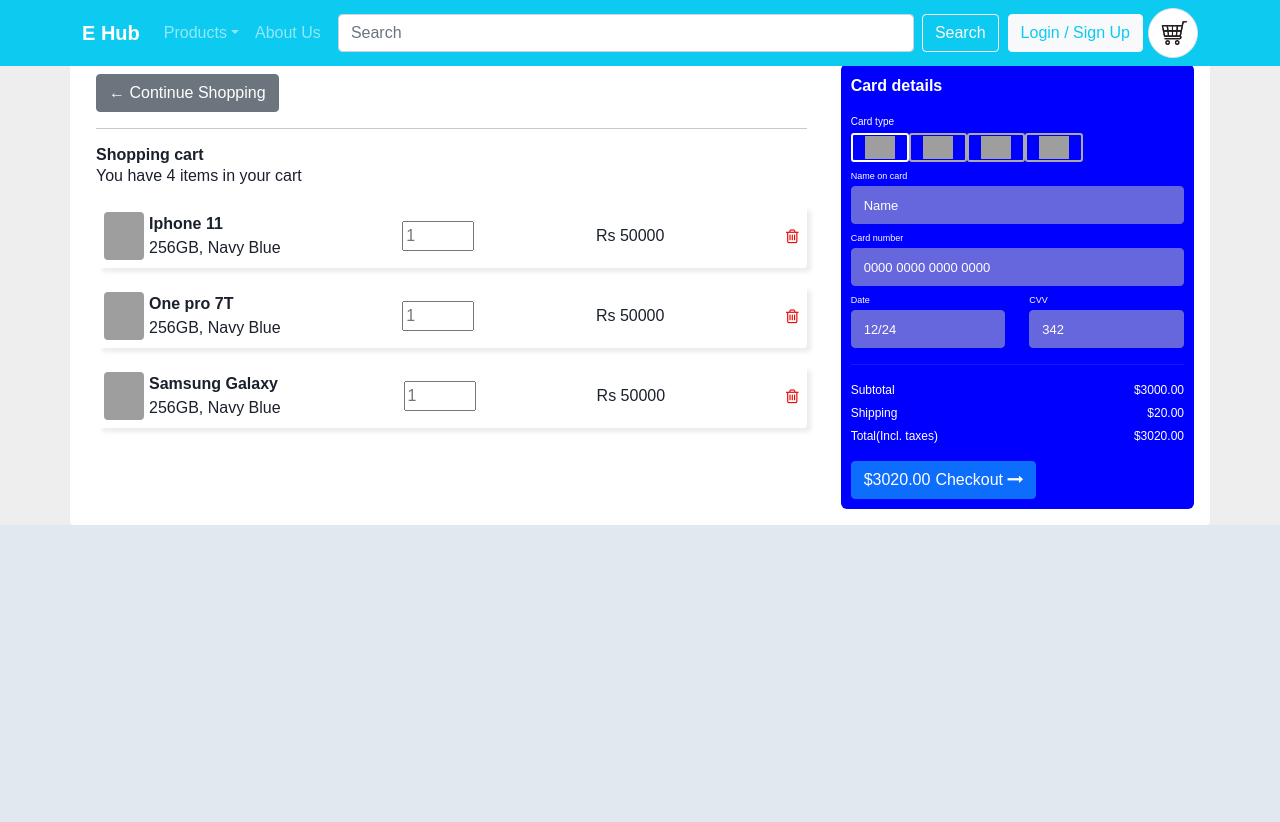
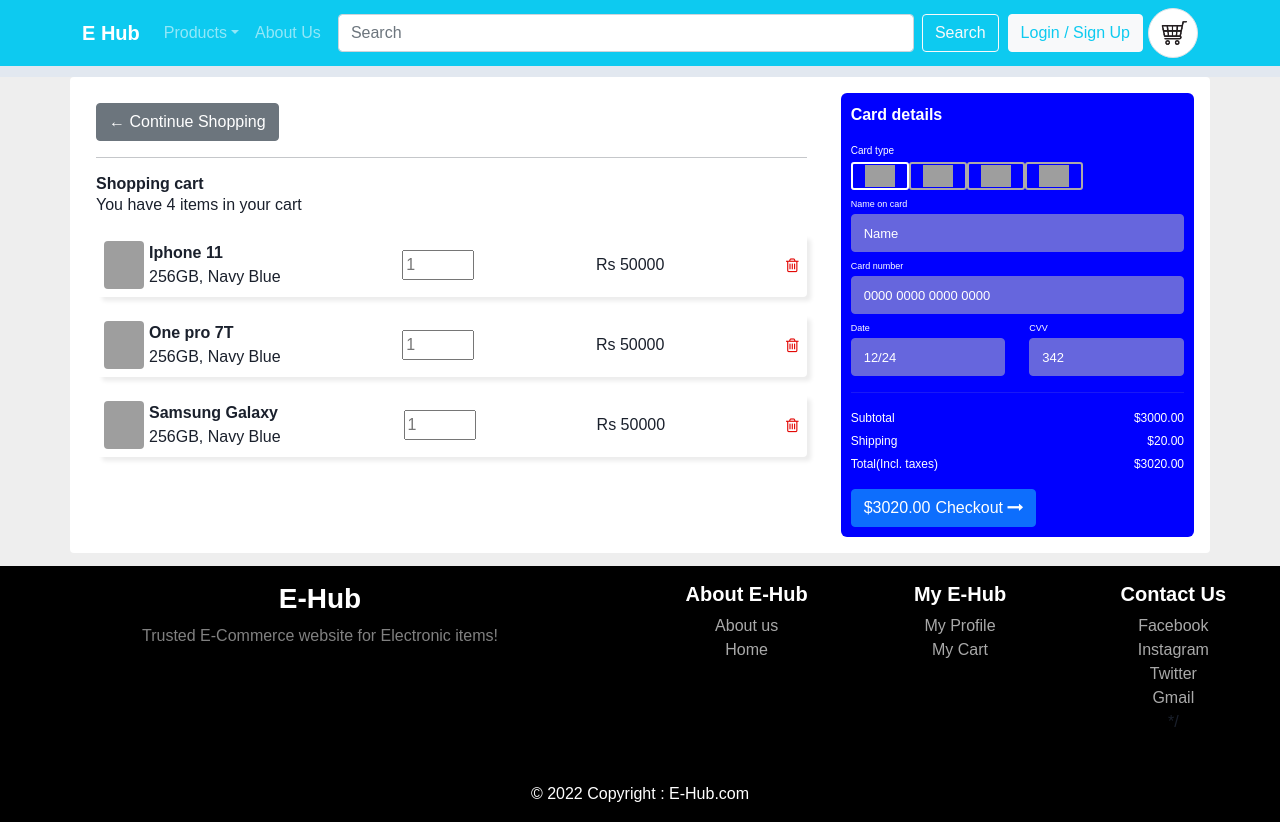
Before and after one commit to anisha1607/E-Hub, a React (Create React App) app in the folder frontend/: page /cart in a window 1280 px wide. Before the commit the page ends 800 px from the top, so only its background shows below. Built offline with nearby package versions, Linux system fonts and the light colour scheme; grey boxes are pictures that could not be loaded.

Commit message:
Updated navbar

```diff
--- a/frontend/src/components/cart.js
+++ b/frontend/src/components/cart.js
@@ -1,5 +1,6 @@
 import React from 'react'
 import Navbar from './navbar'
+import Footer from './footer'
 import { Button } from 'react-bootstrap';
 
 
@@ -16,7 +17,7 @@
 
     <Navbar />
 
-    <div style={{ marginTop: "2%" }}>
+    <div style={{ marginTop: "6%",marginBottom: "1%" }}>
       <div className="container mt-5 p-3 rounded cart" style={{ background: "#fff" }}>
         <div className="row no-gutters">
           <div className="col-md-8">
@@ -155,7 +156,7 @@
         </div>
       </div>
     </div>
-
+    <Footer/>
     </div>
   )
 }
--- a/frontend/src/components/footer.js
+++ b/frontend/src/components/footer.js
@@ -1,7 +1,5 @@
 import React from 'react'
 import 'bootstrap/dist/css/bootstrap.min.css';
-import {Button} from 'react-bootstrap'
-import { FontAwesomeIcon } from '@fortawesome/react-fontawesome'
 // import {FontAwesomeIcon} from
 function footer() {
   return (
```
